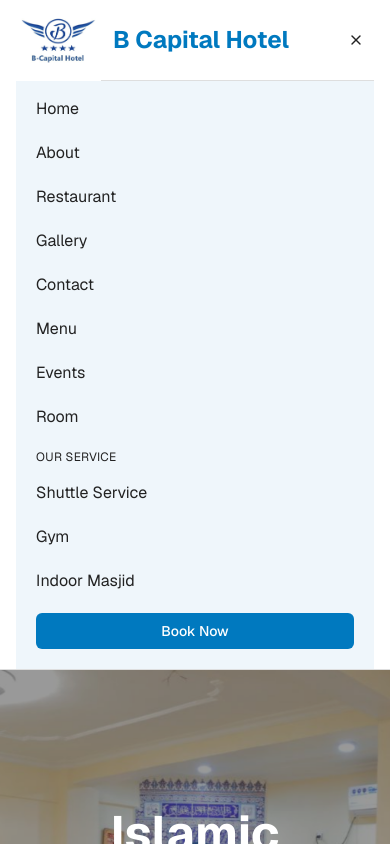
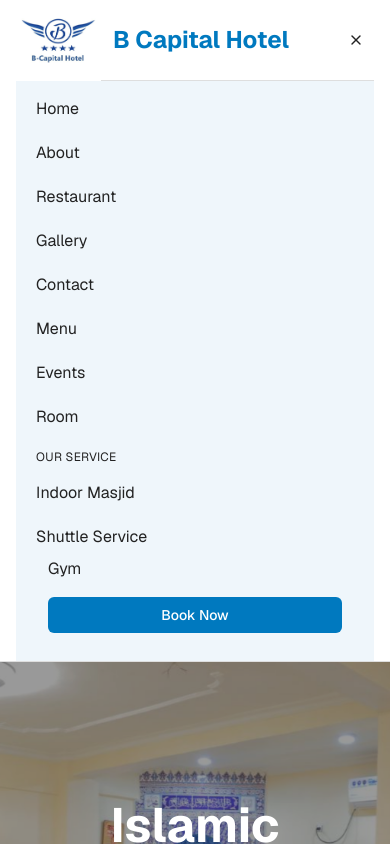
Before and after one commit to amannesiha/B-Capital-Hotel, a Next.js app: page / in a window 390 px wide. Both pictures are taken after a click on the button 356 px from the left and 40 px from the top of the page. Shown: the top 844 px of the page. Built offline with nearby package versions, Linux system fonts and the light colour scheme.

Commit message:
Indoor Masjid first menu

```diff
--- a/components/navigation.tsx
+++ b/components/navigation.tsx
@@ -124,6 +124,10 @@ export function Navigation({ overlay = false }: NavigationProps) {
                 className={`block px-3 py-2 transition-colors duration-200 ${overlay ? "text-white hover:text-primary-light" : "text-foreground hover:text-primary"}`}
                 onClick={() => setIsOpen(false)}
               >
+                Indoor Masjid
+              </Link>
+              <div className="px-3 py-2">
+                <Link href="/room" onClick={() => setIsOpen(false)}>
                 Shuttle Service
               </Link>
               <Link
@@ -138,10 +142,6 @@ export function Navigation({ overlay = false }: NavigationProps) {
                 className={`block px-3 py-2 transition-colors duration-200 ${overlay ? "text-white hover:text-primary-light" : "text-foreground hover:text-primary"}`}
                 onClick={() => setIsOpen(false)}
               >
-                Indoor Masjid
-              </Link>
-              <div className="px-3 py-2">
-                <Link href="/room" onClick={() => setIsOpen(false)}>
                   <Button className="w-full bg-primary hover:bg-secondary text-primary-foreground">Book Now</Button>
                 </Link>
               </div>
```
